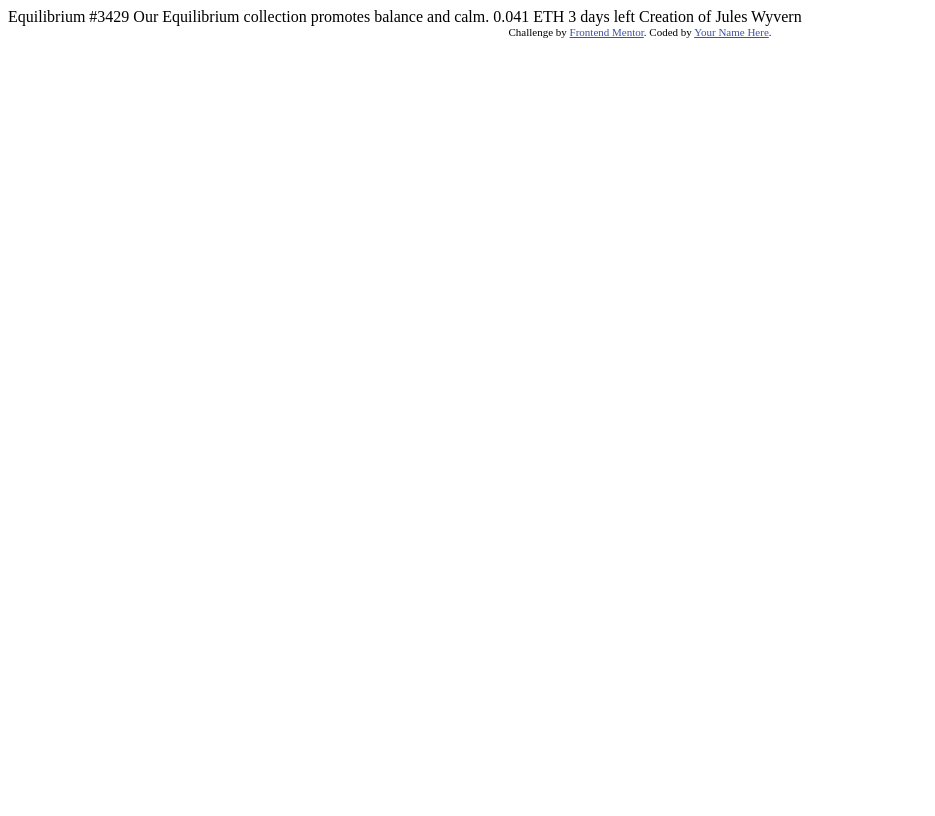
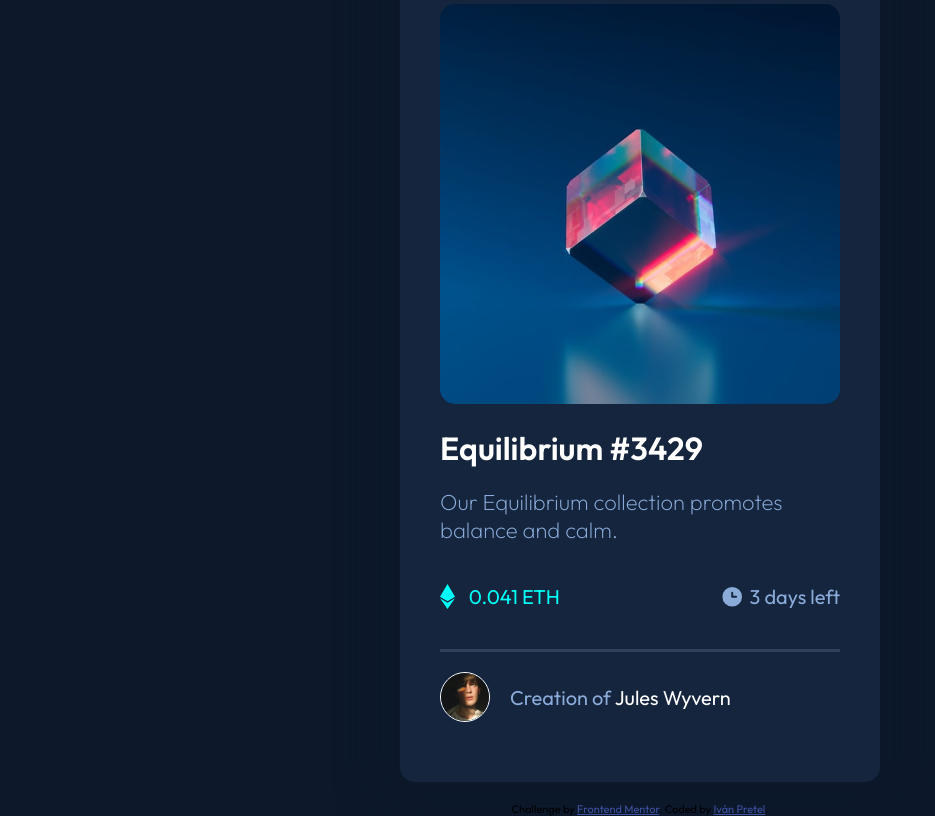
Before and after one commit to Pretel-Ivan16/P-ginasd-de-Pr-ctica, a plain HTML site: page NFT Preview Card/index.html in a window 1280 px wide. Shown: the whole page, without its empty margins (0-935 px from the left). Drawn offline with Linux system fonts and the light colour scheme.

Commit message:
NFT Preview Card

```diff
--- a/NFT Preview Card/index.html
+++ b/NFT Preview Card/index.html
@@ -3,31 +3,43 @@
 <head>
   <meta charset="UTF-8">
   <meta name="viewport" content="width=device-width, initial-scale=1.0"> <!-- displays site properly based on user's device -->
-
   <link rel="icon" type="image/png" sizes="32x32" href="./images/favicon-32x32.png">
-
   <title>Frontend Mentor | NFT preview card component</title>
-
-  <!-- Feel free to remove these styles or customise in your own stylesheet 👍 -->
-  <style>
-    .attribution { font-size: 11px; text-align: center; }
-    .attribution a { color: hsl(228, 45%, 44%); }
-  </style>
+  <link rel="stylesheet" href="./style.css">
 </head>
 <body>
-
-  Equilibrium #3429
-
-  Our Equilibrium collection promotes balance and calm.
-
-  0.041 ETH
-  3 days left
-
-  Creation of Jules Wyvern
-
-  <div class="attribution">
-    Challenge by <a href="https://www.frontendmentor.io?ref=challenge" target="_blank">Frontend Mentor</a>.
-    Coded by <a href="#">Your Name Here</a>.
+  <div class="principal-box">
+    <main class="principal-container">
+      <div class="image-container">
+        <img class="image-equilibrium" src="./images/image-equilibrium.jpg" alt="Image Equilibrium">
+      </div>
+      <div class="description-container">
+        <header class="description-container-header">
+          <h1 class="description-tittle">Equilibrium #3429</h1>
+        </header>
+        <div class="description-container-principal">
+          <p class="description-text">Our Equilibrium collection promotes balance and calm.</p>
+        </div>
+        <div class="description-container-features">
+          <div class="description-container__statistic">
+            <img class="icon-ethereum" src="./images/icon-ethereum.svg" alt="Icon Ethereum">
+            <span class="icon-ethereum__text">0.041 ETH</span>
+          </div>
+          <div class="description-container-time__left">
+            <img class="icon-clock" src="./images/icon-clock.svg" alt="Image Clock">
+            <span class="icon-clock__text">3 days left</span>
+          </div>
+        </div>
+        <footer class="description-container-footer">
+          <img class="image-avatar" src="./images/image-avatar.png" alt="Image Avatar">
+          <p class="image-avatar__text"><span class="image-avatar__text_span">Creation of</span> Jules Wyvern</p>
+        </footer>
+      </div>
+    </main>
+    <div class="attribution">
+      Challenge by <a href="https://www.frontendmentor.io?ref=challenge" target="_blank">Frontend Mentor</a>.
+      Coded by <a href="#">Iván Pretel</a>.
+    </div>
   </div>
 </body>
 </html>
--- /dev/null
+++ b/NFT Preview Card/style.css
@@ -0,0 +1,137 @@
+@import url('https://fonts.googleapis.com/css2?family=DM+Sans:ital,opsz,wght@0,9..40,100..1000;1,9..40,100..1000&family=Inter:ital,opsz,wght@0,14..32,100..900;1,14..32,100..900&family=Outfit:wght@100..900&family=Poppins:ital,wght@0,100;0,200;0,300;0,400;0,500;0,600;0,700;0,800;0,900;1,100;1,200;1,300;1,400;1,500;1,600;1,700;1,800;1,900&display=swap');
+
+*{
+    margin: 0;
+    padding: 0;
+    box-sizing: border-box;
+    font-family: 'Outfit', sans-serif;
+}
+
+body{
+    background-color: hsl(217, 54%, 11%);
+}
+
+.principal-box{
+    height: 100vh;
+    display: flex;
+    flex-direction: column;
+    align-items: center;
+    justify-content: center;
+}
+
+.principal-container{
+    background-color: hsl(216, 50%, 16%);
+    border-radius: 15px;
+    max-width: 480px;
+    padding: 40px;
+    display: flex;
+    flex-direction: column;
+    gap: 20px ;
+    box-shadow: -3px 4px 29px 32px hsl(217, 54%, 11%);
+}
+
+.image-container{
+    max-width: 400px;
+}
+
+.image-equilibrium{
+    width: 400px;
+    border-radius: 15px;
+}
+
+.description-container{
+    display: flex;
+    flex-direction: column;
+    gap: 20px;
+}
+
+.description-tittle{
+    color: #fff;
+    font-size: 32px;
+    font-weight: 600;
+}
+
+.description-container-principal{
+    display: flex;
+    width: 100%;
+}
+
+.description-text{
+    color: hsl(215, 51%, 70%);
+    font-size: 22px;
+    font-weight: 200;
+}
+
+.description-container-features{
+    padding: 20px 0;
+    display: flex;
+    justify-content: space-between;
+    align-items: center;
+}
+.description-container__statistic{
+    width: 30%;
+    display: flex;
+    align-items: center;
+    justify-content: space-between;
+}
+
+.icon-ethereum{
+    width: 15px;
+}
+
+.icon-ethereum__text{
+    color: hsl(178, 100%, 50%);
+    font-size: 20px;
+    font-weight: 400;
+}
+
+.description-container-time__left{
+    width: 30%;
+    display: flex;
+    align-items: center;
+    justify-content: space-between;
+}
+
+.icon-clock{
+    width: 25px;
+}
+
+.icon-clock__text{
+    color: hsl(215, 51%, 70%);
+    font-size: 20px;
+    font-weight: 400;
+}
+
+.description-container-footer{
+    display: flex;
+    align-items: center;
+    width: 100%;
+    border-top: 3px solid hsl(215, 32%, 27%);
+    padding: 20px 0;
+    gap: 20px;
+}
+
+.image-avatar{
+    border: 1px solid white;
+    border-radius: 100%;
+    width: 50px;
+}
+
+.image-avatar__text{
+    color: #fff;
+    font-size: 20px;
+    font-weight: 400;
+}
+
+.image-avatar__text_span{
+    color: hsl(215, 51%, 70%);
+}
+
+.attribution{
+    font-size: 11px; text-align: center;
+    margin: 20px;
+}
+
+.attribution a{
+    color: hsl(228, 45%, 44%);
+}
```
